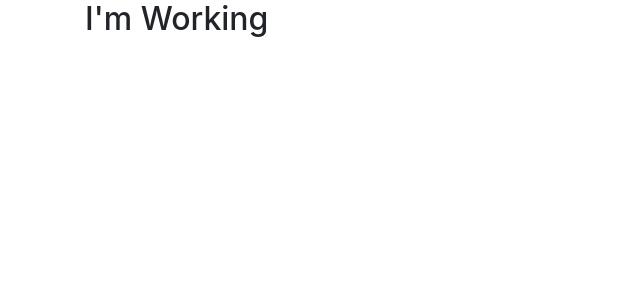
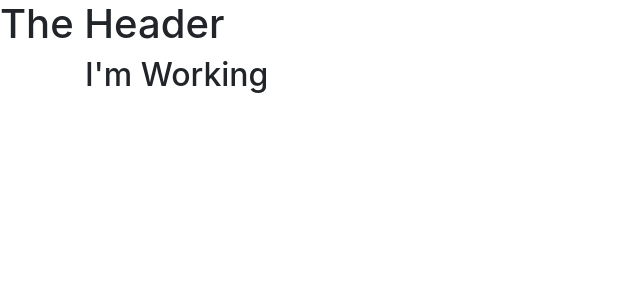
Before and after one commit to shivakoduri/angulartest, an Angular app: page / in a window 1280 px wide. Shown: the top 300 px of the page, without its empty margins (0-640 px from the left). Built offline with nearby package versions, Linux system fonts and the light colour scheme.

Commit message:
Example App  - Adding Header Component

```diff
--- a/src/app/app.component.html
+++ b/src/app/app.component.html
@@ -1,3 +1,4 @@
+<app-header></app-header>
 <div class="container">
   <div class="row">
     <div class="col-md-12">
--- a/src/app/app.module.ts
+++ b/src/app/app.module.ts
@@ -3,10 +3,12 @@
 import { FormsModule} from "@angular/forms";
 
 import { AppComponent } from './app.component';
+import {HeaderComponent} from "./header/header.component";
 
 @NgModule({
   declarations: [
-    AppComponent
+    AppComponent,
+    HeaderComponent
   ],
   imports: [
     BrowserModule,
--- /dev/null
+++ b/src/app/header/header.component.html
@@ -0,0 +1 @@
+<h1>The Header</h1>
```
Also changed, not shown: src/app/header/header.component.ts (added, +9 -0 lines).
